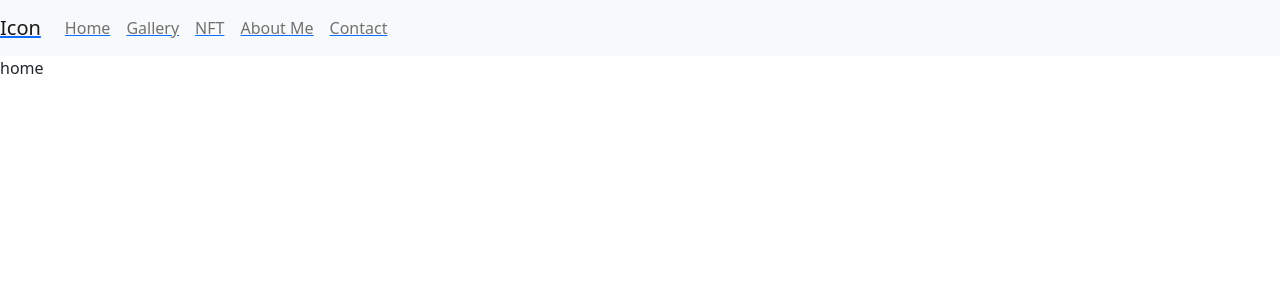
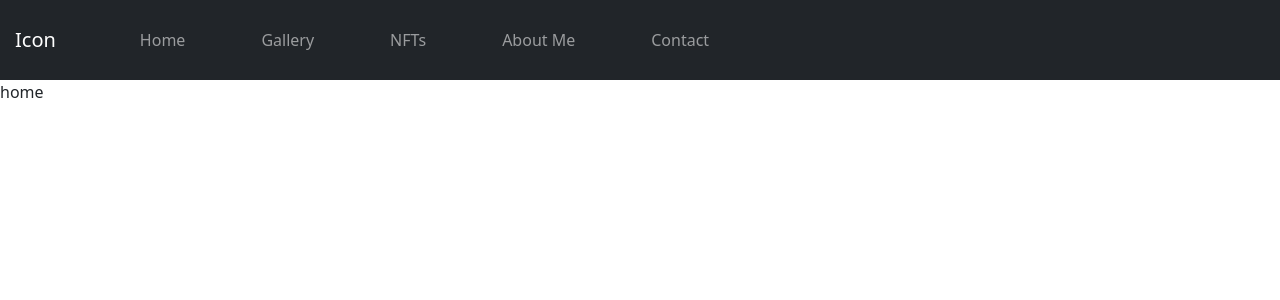
Before and after one commit to goobisanubis21/ant-art, a React (Create React App) app in the folder client/: page / in a window 1280 px wide. Shown: the top 300 px of the page. Built offline with nearby package versions, Linux system fonts and the light colour scheme.

Commit message:
working on navbar styling

```diff
--- a/client/src/components/NavBar/NavBar.js
+++ b/client/src/components/NavBar/NavBar.js
@@ -1,13 +1,14 @@
 import React from 'react';
 import { Link } from 'react-router-dom';
+import './navBar.css';
 
 function NavBar() {
     return (
         <div>
-            <nav class="navbar navbar-expand-lg navbar-light bg-light">
+            <nav className="navbar navbar-expand-lg navbar-dark bg-dark">
                 <Link to='/'><div className="navbar-brand">Icon</div></Link>
-                <button class="navbar-toggler" type="button" data-toggle="collapse" data-target="#navbarNav" aria-controls="navbarNav" aria-expanded="false" aria-label="Toggle navigation">
-                    <span class="navbar-toggler-icon"></span>
+                <button className="navbar-toggler" type="button" data-toggle="collapse" data-target="#navbarNav" aria-controls="navbarNav" aria-expanded="false" aria-label="Toggle navigation">
+                    <span className="navbar-toggler-icon"></span>
                 </button>
                 <div className="collapse navbar-collapse" id="navbarNav">
                     <ul className="navbar-nav">
@@ -18,7 +19,7 @@ function NavBar() {
                             <Link to='/gallery'><div className="nav-link">Gallery</div></Link>
                         </li>
                         <li className="nav-item">
-                            <Link to='/nft'><div className="nav-link">NFT</div></Link>
+                            <Link to='/nft'><div className="nav-link">NFTs</div></Link>
                         </li>
                         <li className="nav-item">
                             <Link to='aboutme'><div className="nav-link">About Me</div></Link>
--- /dev/null
+++ b/client/src/components/NavBar/navBar.css
@@ -0,0 +1,29 @@
+div nav a {
+    text-decoration: none;
+}
+
+div nav div ul li a {
+    text-decoration: none;
+}
+
+div nav {
+    height: 80px;
+}
+
+div nav div {
+    padding: 15px;
+}
+
+div nav div ul li {
+    padding: 30px;
+}
+
+@media screen and (max-width: 991.33px) {
+    div nav {
+        height: auto
+    }
+
+    div nav div ul li {
+        padding: 0;
+    }
+}
```
